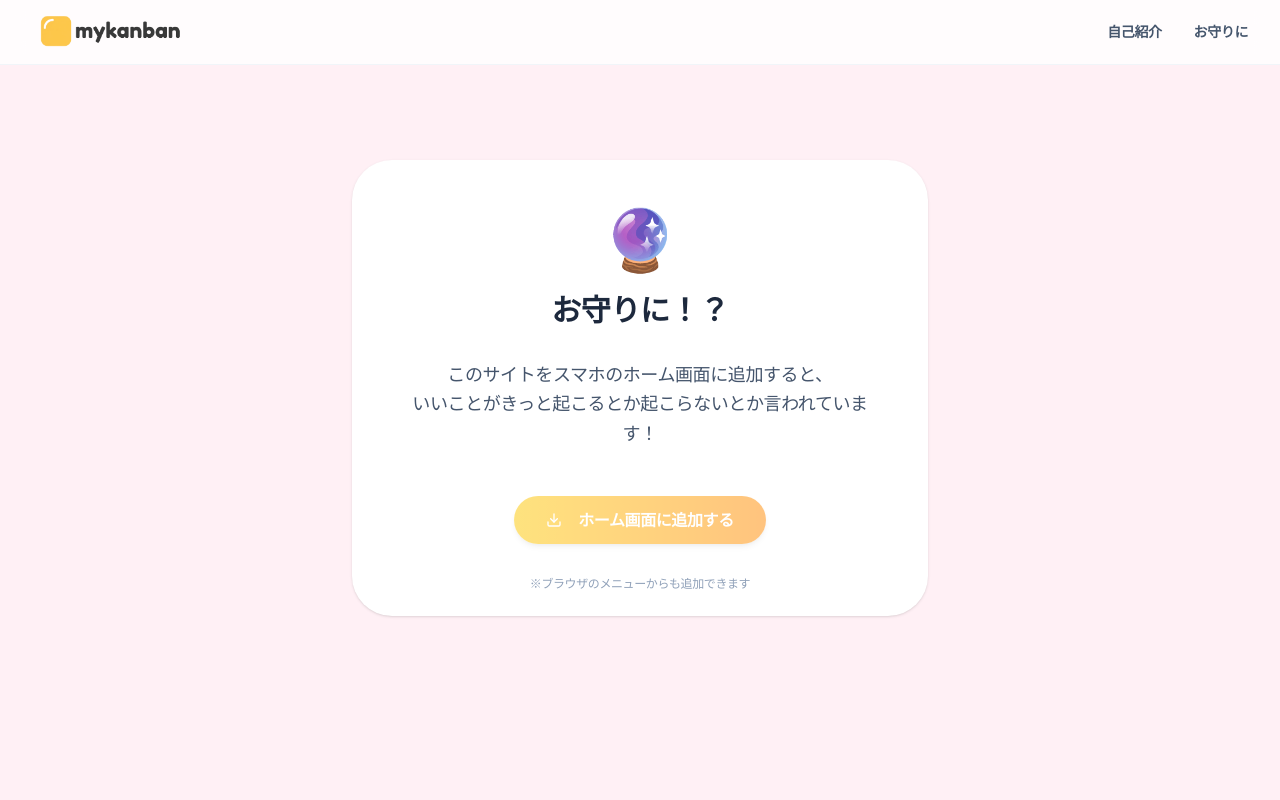
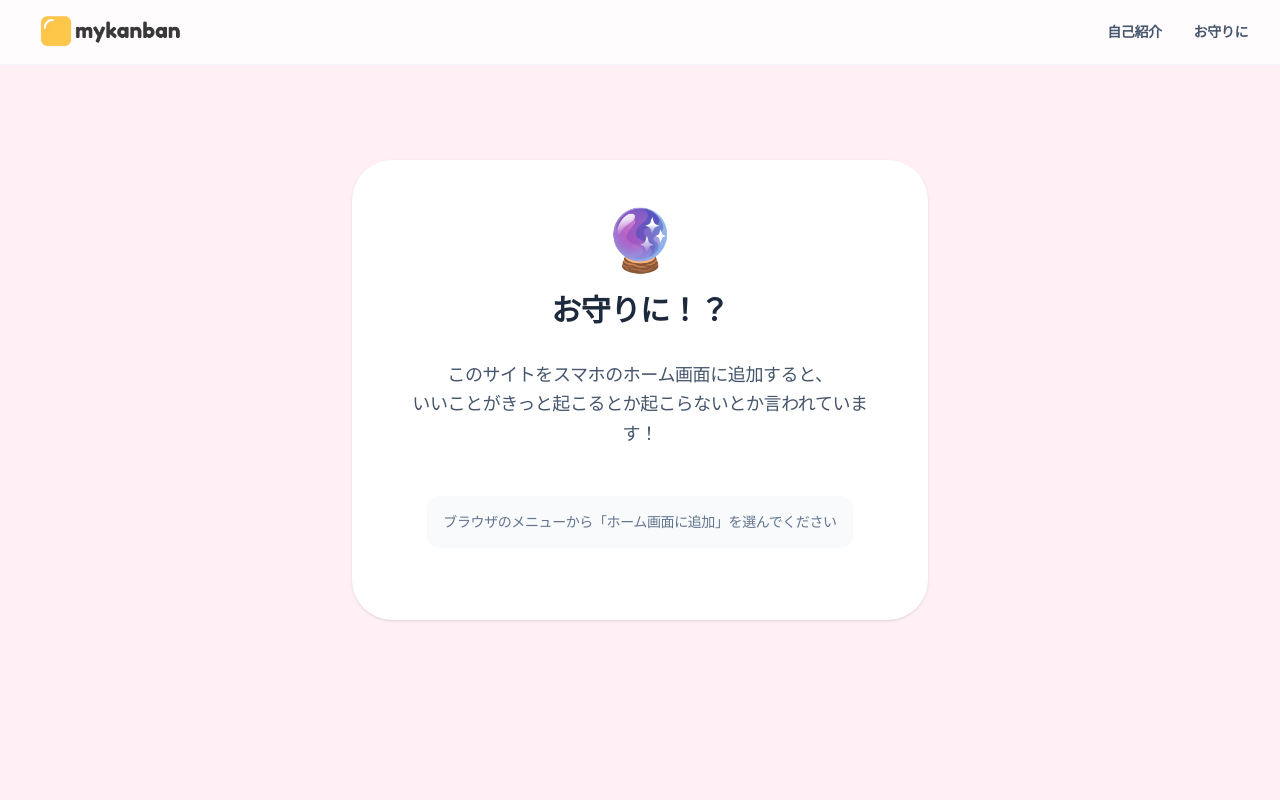
Before and after one commit to komi0929/mykanban, a Next.js app: page /omamori in a window 1280 px wide. Shown: the top 800 px of the page. Built offline with nearby package versions, Linux system fonts and the light colour scheme.

Commit message:
fix: refine pwa install ui for ios and android

```diff
--- a/src/components/pwa-install-button.tsx
+++ b/src/components/pwa-install-button.tsx
@@ -56,40 +56,58 @@ export function PwaInstallButton() {
     )
   }
 
+  // iOS View
   if (isIOS) {
     return (
-      <div className="p-6 bg-slate-50 rounded-2xl border border-slate-100 space-y-3 shadow-sm text-left">
-        <h3 className="font-bold text-slate-800 flex items-center gap-2">
+      <div className="space-y-4">
+        <div className="p-6 bg-slate-50 rounded-2xl border border-slate-100 space-y-4 shadow-sm text-left">
+            <h3 className="font-bold text-slate-800 flex items-center gap-2 border-b border-slate-200 pb-3">
                 <Share className="w-5 h-5 text-sky-500" />
-            iOS（iPhone/iPad）の方
+                iPhone / iPad の方
             </h3>
-        <p className="text-sm text-slate-600 leading-relaxed">
-            Safariのメニューバーにある「シェア」ボタン <Share className="w-4 h-4 inline" /> をタップし、
-            <br />
-            <span className="font-bold text-slate-800">「ホーム画面に追加」</span>を選択してください。
+            <div className="space-y-4 text-sm text-slate-600 leading-relaxed">
+                <p>
+                    <span className="font-bold text-slate-800">1.</span> 画面下（または上）にあるシェアボタン <Share className="w-4 h-4 inline mx-1 text-sky-500" /> をタップ
+                </p>
+                <p>
+                    <span className="font-bold text-slate-800">2.</span> メニューから<br/><span className="font-bold text-slate-800 bg-slate-200 px-2 py-1 rounded mx-1">ホーム画面に追加</span><br/>を探してタップ
+                </p>
+                <p>
+                    <span className="font-bold text-slate-800">3.</span> 右上の「追加」をタップ
+                </p>
+            </div>
+        </div>
+        <p className="text-xs text-center text-slate-400">
+            これでホーム画面にアイコンが登場します！
         </p>
       </div>
     )
   }
 
+  // Android / PC (Installable) View
   return (
-    <div className="flex justify-center">
+    <div className="flex flex-col items-center gap-4">
+        {deferredPrompt ? (
+            <>
+                <p className="text-sm font-bold text-slate-600">
+                    Androidの方はこちら 👇
+                </p>
                 <Button
                     onClick={handleInstallClick}
-            disabled={!deferredPrompt}
                     size="lg"
                     className={cn(
-                "rounded-full font-bold px-8 shadow-md transition-all hover:scale-105 active:scale-95",
-                "bg-gradient-to-r from-yellow-400 to-orange-400 hover:from-yellow-500 hover:to-orange-500 text-white border-0"
+                        "rounded-full font-bold px-8 py-6 text-lg shadow-xl transition-all hover:scale-105 active:scale-95",
+                        "bg-linear-to-r from-yellow-400 to-orange-400 hover:from-yellow-500 hover:to-orange-500 text-white border-0"
                     )}
                 >
-            <Download className="mr-2 h-5 w-5" />
+                    <Download className="mr-2 h-6 w-6" />
                     ホーム画面に追加する
                 </Button>
-        {!deferredPrompt && (
-            <p className="text-xs text-slate-400 mt-2 text-center absolute -bottom-6 w-full">
-                ※ブラウザのメニューからも追加できます
-            </p>
+            </>
+        ) : (
+            <div className="text-sm text-slate-500 bg-slate-50 p-4 rounded-xl">
+                <p>ブラウザのメニューから「ホーム画面に追加」を選んでください</p>
+            </div>
         )}
     </div>
   )
```
Lines whose indentation alone changed are shown as unchanged.
